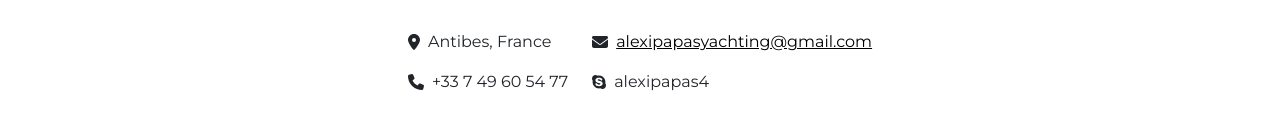
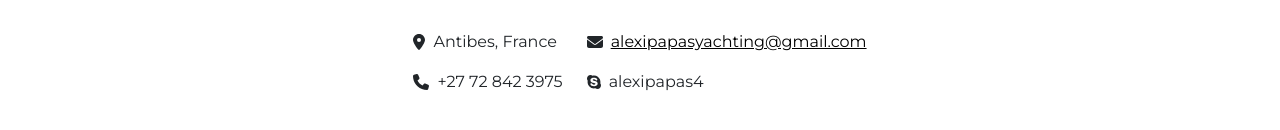
Before and after one commit to Keelan-Matthews/alexi-yacht-portfolio, a React (Create React App) app: page / in a window 1280 px wide. Shown: the part 2462-2592 px from the top of the page. Built offline with nearby package versions, Linux system fonts and the light colour scheme.

Commit message:
Code fixup

```diff
--- a/src/components/footer.jsx
+++ b/src/components/footer.jsx
@@ -15,7 +15,7 @@ export default function footer() {
         </div>
         <div className="d-flex align-items-center">
           <FontAwesomeIcon icon={ faPhone } className="me-2" />
-          <p className="mb-0">+33 7 49 60 54 77</p>
+          <p className="mb-0">+27 72 842 3975</p>
         </div>
       </div>
 
--- a/src/components/qualifications.jsx
+++ b/src/components/qualifications.jsx
@@ -28,7 +28,7 @@ export default function () {
                 <QualificationCard illustration={ STWC } title="STCW 2010" pdf={ STCWForm } />
                 <QualificationCard illustration={ Motor } title="Small Powerboat & RIB Master License" pdf={ RibMaster } name="RIB Master License" />
                 <QualificationCard illustration={ Yacht } title="MCA Approved Yacht Rating Certificate" pdf={ YachtRating } name="Yacht Rating Certificate" />
-                <QualificationCard illustration={ Diving } title="Open Water Diving"vpdf={ openWaterDiving } name="Open Water Diving Certificate" />
+                <QualificationCard illustration={ Diving } title="Open Water Diving" pdf={ openWaterDiving } name="Open Water Diving Certificate" />
                 <QualificationCard illustration={ Health } title="ENG 1" pdf={ ENG1 } name="ENG 1" />
                 <QualificationCard illustration={ License } title="Driver's License" pdf={ DriversPermit } name="Driver's Permit" />
             </div>
```
